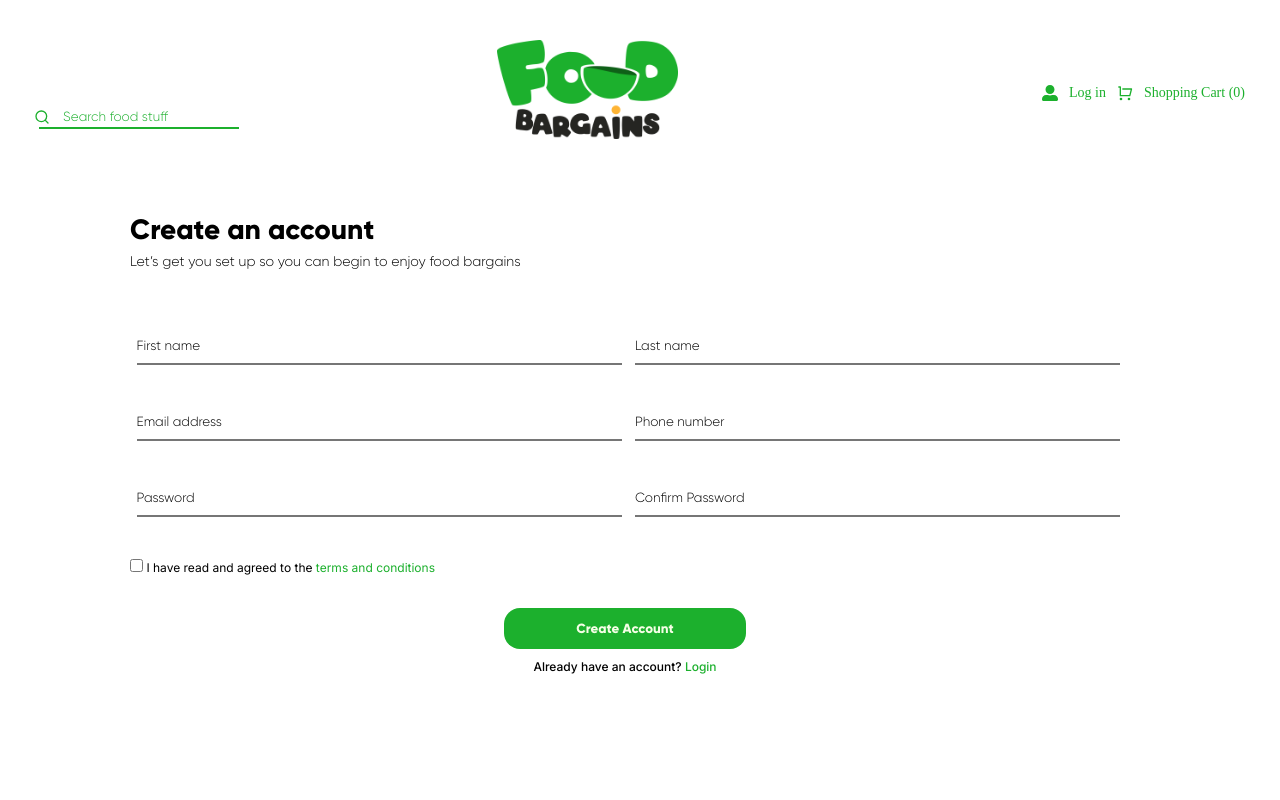
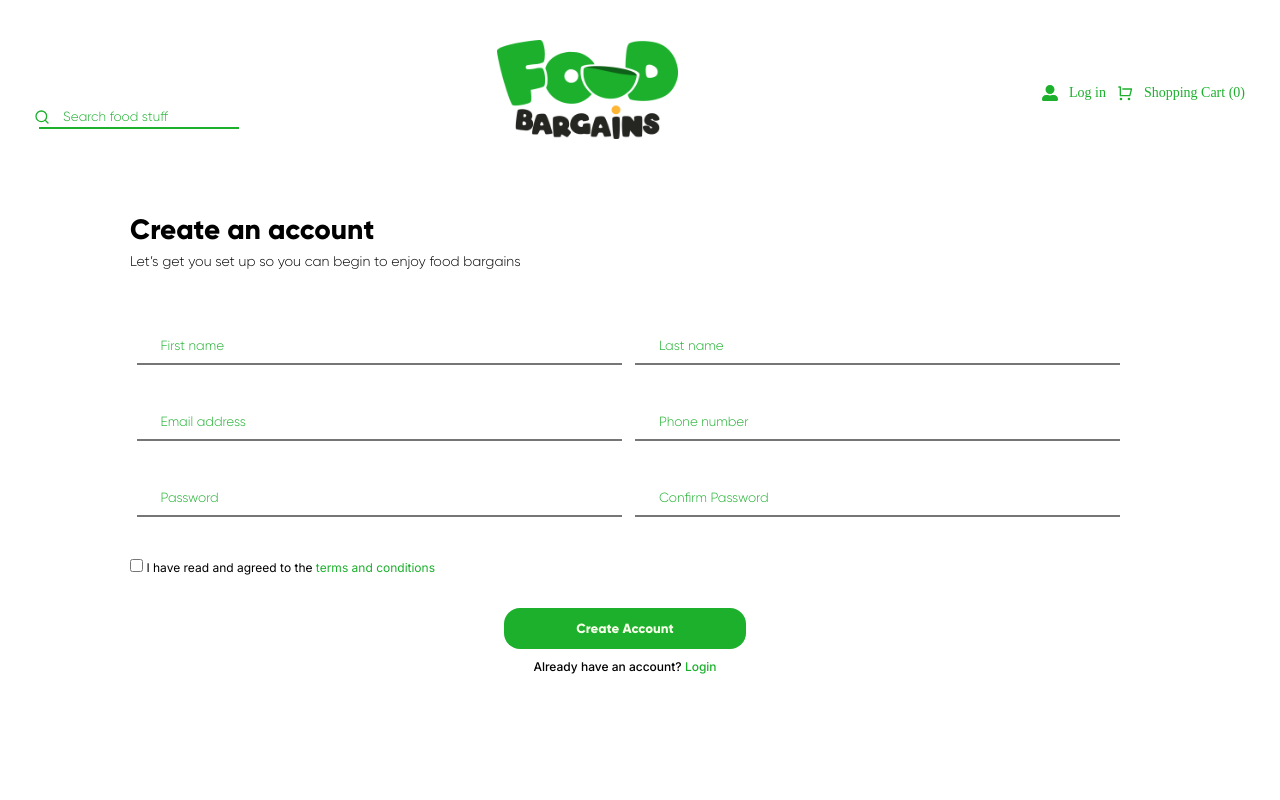
Before and after one commit to kingbee1/food-bargain, a React (Create React App) app: page /signup in a window 1280 px wide. Shown: the top 800 px of the page. Built offline with nearby package versions, Linux system fonts and the light colour scheme.

Commit message:
imported usestate for the signup page

```diff
--- a/src/pages/UserSignUp.js
+++ b/src/pages/UserSignUp.js
@@ -1,9 +1,11 @@
 import React from 'react';
 import Footer from '../components/Landingpage/Footer';
 import Navbar from '../components/Landingpage/Navbar';
+import { useState } from 'react';
 
 
 const Usersignup = () => {
+
     return (
         <div>
             <Navbar />
@@ -12,22 +14,22 @@ const Usersignup = () => {
                 <p className="small-top">Let’s get you set up so you can begin to enjoy food bargains </p>
             <div className="form">
                 <form className="form1 flex justify-between">
+                    <label></label>
+                    <input type="text" placeholder= "First name" />
                     <label for=""></label>
-                    <input type="text"  name="fname" value="First name" />
-                    <label for=""></label>
-                    <input type="text"  name="lname" value="Last name" />
+                    <input type="text" placeholder="Last name" />
                 </form>
                 <form className="flex justify-between">
                     <label for=""></label>
-                    <input type="email"  name="fname" value="Email address" />
+                    <input type="email" placeholder="Email address" />
                     <label for=""></label>
-                    <input type="text"  name="lname" value="Phone number" />
+                    <input type="text" placeholder="Phone number" />
                 </form>
                 <form className="flex flex justify-between">
                     <label for=""></label>
-                    <input type="text"  name="fname" value="Password" />
+                    <input type="text" placeholder="Password" />
                     <label for=""></label>
-                    <input type="text"  name="lname" value="Confirm Password" />
+                    <input type="text" placeholder="Confirm Password" />
                 </form>
 
             </div>
```
